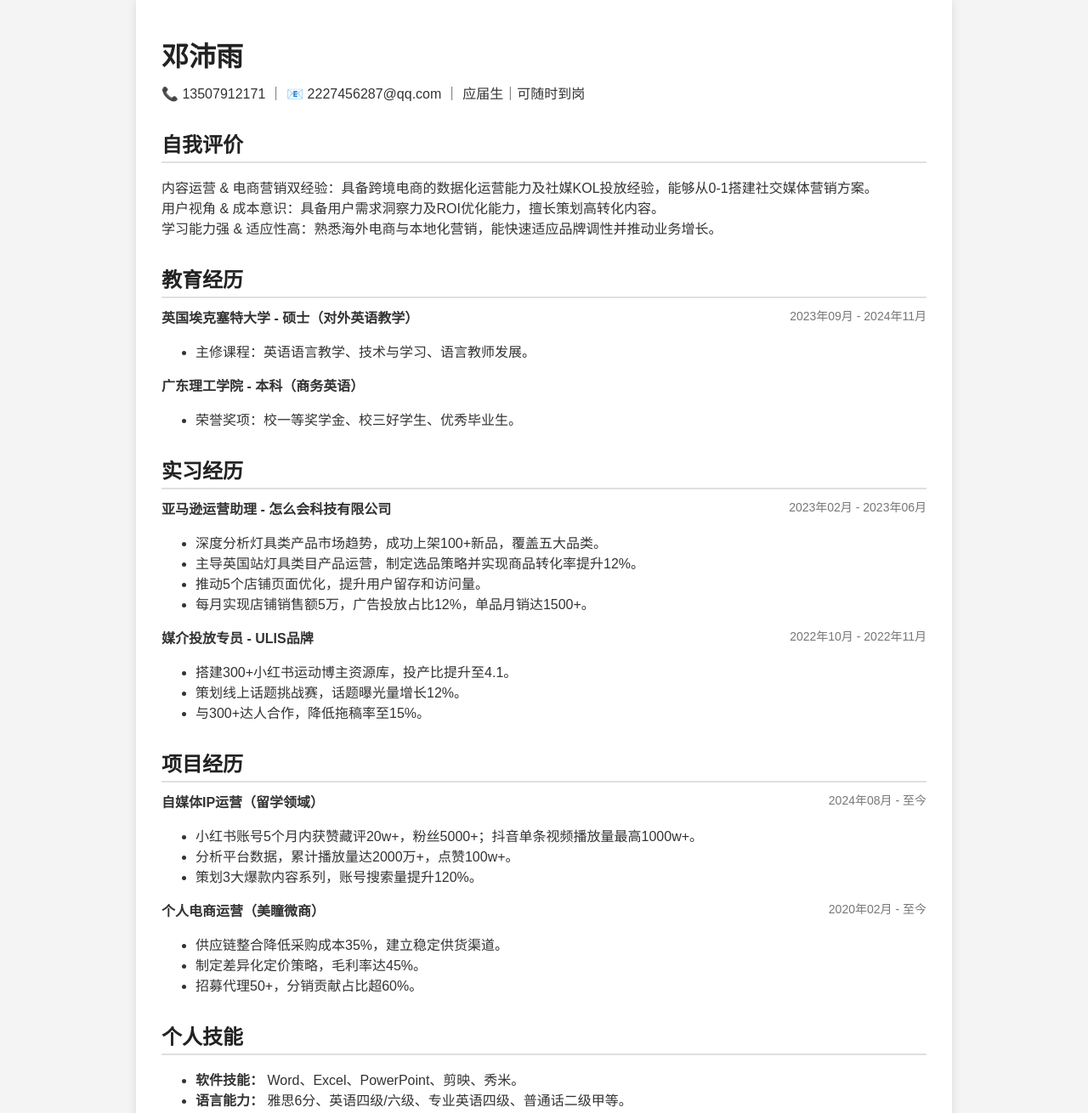
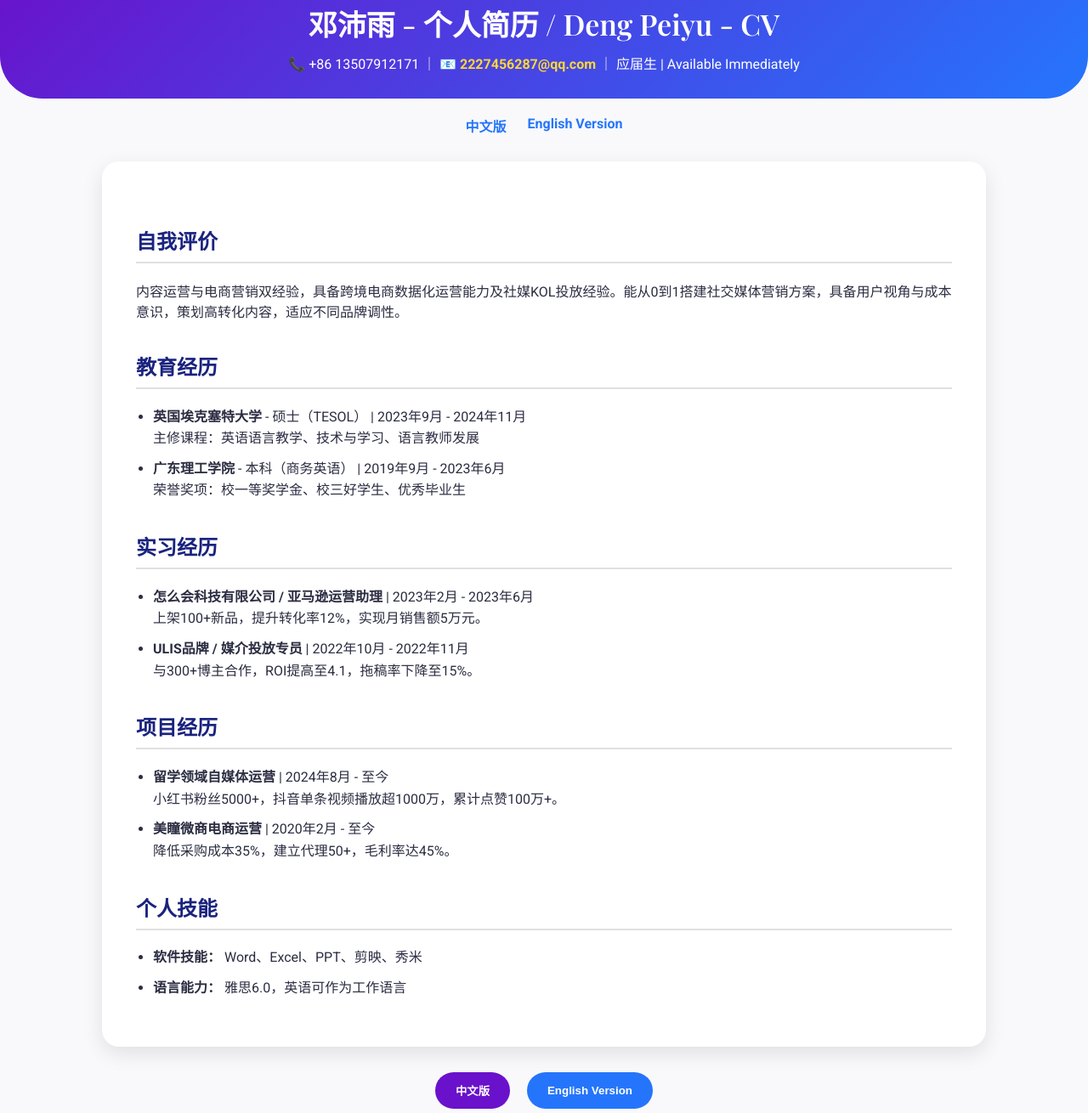
Before and after one commit to yupeiD/resume, a plain HTML site: page index.html in a window 1280 px wide. Shown: the part 50-1360 px from the top of the page at 85% size. Drawn offline with nearby package versions, Linux system fonts and the light colour scheme.

Commit message:
Update index.html

```diff
--- a/index.html
+++ b/index.html
@@ -3,155 +3,221 @@
 <head>
   <meta charset="UTF-8">
   <meta name="viewport" content="width=device-width, initial-scale=1.0">
-  <title>邓沛雨 - 个人简历</title>
+  <title>邓沛雨 - 个人简历 / Deng Peiyu - CV</title>
   <style>
+    @import url('https://fonts.googleapis.com/css2?family=Roboto:wght@400;500;700&display=swap');
+    @import url('https://fonts.googleapis.com/css2?family=Playfair+Display:wght@600&display=swap');
+
     body {
-      font-family: Arial, sans-serif;
-      color: #333;
-      background-color: #f4f4f4;
+      font-family: 'Roboto', sans-serif;
+      background-color: #f9f9fb;
+      color: #2b2d42;
       margin: 0;
       padding: 0;
+      animation: fadeIn 1.2s ease-in;
     }
-    .container {
-      max-width: 900px;
-      margin: 40px auto;
-      background-color: #fff;
+
+    @keyframes fadeIn {
+      from { opacity: 0; }
+      to { opacity: 1; }
+    }
+
+    header {
+      background: linear-gradient(135deg, #6a11cb, #2575fc);
+      color: #fff;
       padding: 30px;
-      border-radius: 12px;
-      box-shadow: 0 4px 12px rgba(0, 0, 0, 0.1);
+      text-align: center;
+      border-bottom-left-radius: 50px;
+      border-bottom-right-radius: 50px;
+      animation: slideDown 1s ease;
     }
-    h1, h2, h3 {
-      color: #222;
+
+    @keyframes slideDown {
+      from { transform: translateY(-100px); opacity: 0; }
+      to { transform: translateY(0); opacity: 1; }
+    }
+
+    h1 {
+      font-family: 'Playfair Display', serif;
+      font-size: 34px;
       margin-bottom: 10px;
     }
-    h1 {
-      font-size: 32px;
+
+    .contact-info {
+      font-size: 16px;
+    }
+
+    .contact-info a {
+      color: #fdd835;
+      text-decoration: none;
       font-weight: bold;
+      transition: color 0.3s ease;
     }
+
+    .contact-info a:hover {
+      color: #ffeb3b;
+    }
+
+    nav {
+      display: flex;
+      justify-content: center;
+      gap: 25px;
+      margin: 20px 0;
+    }
+
+    nav a {
+      text-decoration: none;
+      font-weight: 600;
+      color: #2575fc;
+      font-size: 16px;
+      transition: color 0.3s ease;
+    }
+
+    nav a:hover {
+      color: #6a11cb;
+    }
+
+    .container {
+      max-width: 960px;
+      margin: 30px auto;
+      background-color: #fff;
+      padding: 40px;
+      border-radius: 20px;
+      box-shadow: 0 8px 24px rgba(0, 0, 0, 0.1);
+      animation: fadeInUp 1s ease;
+    }
+
+    @keyframes fadeInUp {
+      from { transform: translateY(50px); opacity: 0; }
+      to { transform: translateY(0); opacity: 1; }
+    }
+
     h2 {
       font-size: 24px;
       border-bottom: 2px solid #e0e0e0;
-      padding-bottom: 4px;
-      margin-top: 30px;
+      padding-bottom: 8px;
+      color: #1a237e;
+      margin-top: 35px;
     }
-    h3 {
-      font-size: 20px;
+
+    ul {
+      padding-left: 20px;
     }
-    .contact-info {
-      font-size: 16px;
-      margin-bottom: 20px;
+
+    li {
+      margin-bottom: 10px;
+      line-height: 1.6;
     }
-    .section {
+
+    .language-switch {
+      display: flex;
+      justify-content: center;
       margin-top: 20px;
     }
-    .section ul {
-      padding-left: 20px;
+
+    .language-switch button {
+      padding: 12px 24px;
+      margin: 0 10px;
+      border: none;
+      border-radius: 25px;
+      background-color: #2575fc;
+      color: #fff;
+      font-weight: bold;
+      cursor: pointer;
+      transition: background-color 0.3s ease, transform 0.2s ease;
     }
-    .section li {
-      margin-bottom: 8px;
-      line-height: 1.6;
+
+    .language-switch button.active {
+      background-color: #6a11cb;
     }
-    .education, .experience, .projects, .skills, .summary {
-      margin-bottom: 30px;
-    }
-    .job-title {
-      font-weight: bold;
-    }
-    .date {
-      float: right;
-      font-size: 14px;
-      color: #777;
-    }
-    .clearfix::after {
-      content: "";
-      display: table;
-      clear: both;
+
+    .language-switch button:hover {
+      background-color: #3b82f6;
+      transform: scale(1.05);
     }
   </style>
 </head>
 <body>
-  <div class="container">
-    <h1>邓沛雨</h1>
-    <div class="contact-info">
-      📞 13507912171 ｜ 📧 2227456287@qq.com ｜ 应届生｜可随时到岗
-    </div>
+  <header>
+    <h1>邓沛雨 - 个人简历 / Deng Peiyu - CV</h1>
+    <div class="contact-info">📞 +86 13507912171 ｜ 📧 <a href="mailto:2227456287@qq.com">2227456287@qq.com</a> ｜ 应届生 | Available Immediately</div>
+  </header>
 
-    <div class="summary">
+  <nav>
+    <a href="#chinese" onclick="switchLanguage('chinese')">中文版</a>
+    <a href="#english" onclick="switchLanguage('english')">English Version</a>
+  </nav>
+
+  <div class="container" id="chinese-section">
     <h2>自我评价</h2>
-      <p>内容运营 & 电商营销双经验：具备跨境电商的数据化运营能力及社媒KOL投放经验，能够从0-1搭建社交媒体营销方案。<br>
-      用户视角 & 成本意识：具备用户需求洞察力及ROI优化能力，擅长策划高转化内容。<br>
-      学习能力强 & 适应性高：熟悉海外电商与本地化营销，能快速适应品牌调性并推动业务增长。</p>
-    </div>
+    <p>内容运营与电商营销双经验，具备跨境电商数据化运营能力及社媒KOL投放经验。能从0到1搭建社交媒体营销方案，具备用户视角与成本意识，策划高转化内容，适应不同品牌调性。</p>
 
-    <div class="education">
     <h2>教育经历</h2>
-      <div class="clearfix">
-        <span class="job-title">英国埃克塞特大学 - 硕士（对外英语教学）</span>
-        <span class="date">2023年09月 - 2024年11月</span>
-      </div>
     <ul>
-        <li>主修课程：英语语言教学、技术与学习、语⾔教师发展。</li>
+      <li><strong>英国埃克塞特大学</strong> - 硕士（TESOL） | 2023年9月 - 2024年11月<br>主修课程：英语语言教学、技术与学习、语言教师发展</li>
+      <li><strong>广东理工学院</strong> - 本科（商务英语） | 2019年9月 - 2023年6月<br>荣誉奖项：校一等奖学金、校三好学生、优秀毕业生</li>
     </ul>
-      <div class="clearfix">
-        <span class="job-title">广东理工学院 - 本科（商务英语）</span>
-      </div>
+
+    <h2>实习经历</h2>
     <ul>
-        <li>荣誉奖项：校一等奖学金、校三好学生、优秀毕业生。</li>
+      <li><strong>怎么会科技有限公司 / 亚马逊运营助理</strong> | 2023年2月 - 2023年6月<br>上架100+新品，提升转化率12%，实现月销售额5万元。</li>
+      <li><strong>ULIS品牌 / 媒介投放专员</strong> | 2022年10月 - 2022年11月<br>与300+博主合作，ROI提高至4.1，拖稿率下降至15%。</li>
+    </ul>
+
+    <h2>项目经历</h2>
+    <ul>
+      <li><strong>留学领域自媒体运营</strong> | 2024年8月 - 至今<br>小红书粉丝5000+，抖音单条视频播放超1000万，累计点赞100万+。</li>
+      <li><strong>美瞳微商电商运营</strong> | 2020年2月 - 至今<br>降低采购成本35%，建立代理50+，毛利率达45%。</li>
+    </ul>
+
+    <h2>个人技能</h2>
+    <ul>
+      <li><strong>软件技能：</strong> Word、Excel、PPT、剪映、秀米</li>
+      <li><strong>语言能力：</strong> 雅思6.0，英语可作为工作语言</li>
     </ul>
   </div>
 
-    <div class="experience">
-      <h2>实习经历</h2>
-      <div class="clearfix">
-        <span class="job-title">亚马逊运营助理 - 怎么会科技有限公司</span>
-        <span class="date">2023年02月 - 2023年06月</span>
-      </div>
+  <div class="container" id="english-section" style="display:none;">
+    <h2>Summary</h2>
+    <p>Dual expertise in content marketing and e-commerce operations, with hands-on experience in cross-border e-commerce, social media strategy, and KOL collaboration. Proven ability to drive user growth, optimize ROI, and execute data-driven campaigns.</p>
+
+    <h2>Education</h2>
     <ul>
-        <li>深度分析灯具类产品市场趋势，成功上架100+新品，覆盖五大品类。</li>
-        <li>主导英国站灯具类目产品运营，制定选品策略并实现商品转化率提升12%。</li>
-        <li>推动5个店铺页面优化，提升用户留存和访问量。</li>
-        <li>每月实现店铺销售额5万，广告投放占比12%，单品月销达1500+。</li>
+      <li><strong>University of Exeter</strong> - MA in TESOL | Sep 2023 – Nov 2024<br>Core Courses: English Language Teaching, Technology in Education, Teacher Development</li>
+      <li><strong>Guangdong Technology College</strong> - BA in Business English | Sep 2019 – Jun 2023<br>Honors: First-Class Scholarship, Outstanding Graduate</li>
     </ul>
-      <div class="clearfix">
-        <span class="job-title">媒介投放专员 - ULIS品牌</span>
-        <span class="date">2022年10月 - 2022年11月</span>
-      </div>
+
+    <h2>Professional Experience</h2>
     <ul>
-        <li>搭建300+小红书运动博主资源库，投产比提升至4.1。</li>
-        <li>策划线上话题挑战赛，话题曝光量增长12%。</li>
-        <li>与300+达人合作，降低拖稿率至15%。</li>
+      <li><strong>ZENMEHUI Technology Co., Ltd. / Amazon Operations Assistant</strong> | Feb 2023 – Jun 2023<br>Managed 100+ product listings; increased conversion rates by 12% and monthly sales to £5,000.</li>
+      <li><strong>ULIS (Yoga Apparel Brand) / Media Placement Specialist</strong> | Oct 2022 – Nov 2022<br>Collaborated with 300+ influencers; improved ROI from 1:2.3 to 1:4.1; reduced submission delays.</li>
+    </ul>
+
+    <h2>Projects</h2>
+    <ul>
+      <li><strong>Self-Media IP Operation</strong> | Aug 2024 – Present<br>Achieved 20M+ views; 1M+ likes; increased search traffic by 120% through viral content series.</li>
+      <li><strong>Personal E-commerce Store (Contact Lenses)</strong> | Feb 2020 – Present<br>Reduced procurement costs by 35%; recruited 50+ agents; maintained 45% gross margin.</li>
+    </ul>
+
+    <h2>Skills</h2>
+    <ul>
+      <li><strong>Tools:</strong> Amazon Seller Central, Google Analytics, Xiaohongshu Creator Platform</li>
+      <li><strong>Languages:</strong> IELTS 6.0, Fluent in English and Mandarin</li>
     </ul>
   </div>
 
-    <div class="projects">
-      <h2>项目经历</h2>
-      <div class="clearfix">
-        <span class="job-title">自媒体IP运营（留学领域）</span>
-        <span class="date">2024年08月 - 至今</span>
-      </div>
-      <ul>
-        <li>小红书账号5个月内获赞藏评20w+，粉丝5000+；抖音单条视频播放量最高1000w+。</li>
-        <li>分析平台数据，累计播放量达2000万+，点赞100w+。</li>
-        <li>策划3大爆款内容系列，账号搜索量提升120%。</li>
-      </ul>
-      <div class="clearfix">
-        <span class="job-title">个⼈电商运营（美瞳微商）</span>
-        <span class="date">2020年02月 - 至今</span>
-      </div>
-      <ul>
-        <li>供应链整合降低采购成本35%，建立稳定供货渠道。</li>
-        <li>制定差异化定价策略，毛利率达45%。</li>
-        <li>招募代理50+，分销贡献占比超60%。</li>
-      </ul>
+  <div class="language-switch">
+    <button onclick="switchLanguage('chinese')" id="btn-chinese" class="active">中文版</button>
+    <button onclick="switchLanguage('english')" id="btn-english">English Version</button>
   </div>
 
-    <div class="skills">
-      <h2>个人技能</h2>
-      <ul>
-        <li><strong>软件技能：</strong> Word、Excel、PowerPoint、剪映、秀米。</li>
-        <li><strong>语言能力：</strong> 雅思6分、英语四级/六级、专业英语四级、普通话二级甲等。</li>
-      </ul>
-    </div>
-  </div>
+  <script>
+    function switchLanguage(lang) {
+      document.getElementById('chinese-section').style.display = lang === 'chinese' ? 'block' : 'none';
+      document.getElementById('english-section').style.display = lang === 'english' ? 'block' : 'none';
+      document.getElementById('btn-chinese').classList.toggle('active', lang === 'chinese');
+      document.getElementById('btn-english').classList.toggle('active', lang === 'english');
+    }
+  </script>
 </body>
 </html>
```
Lines whose indentation alone changed are shown as unchanged.
